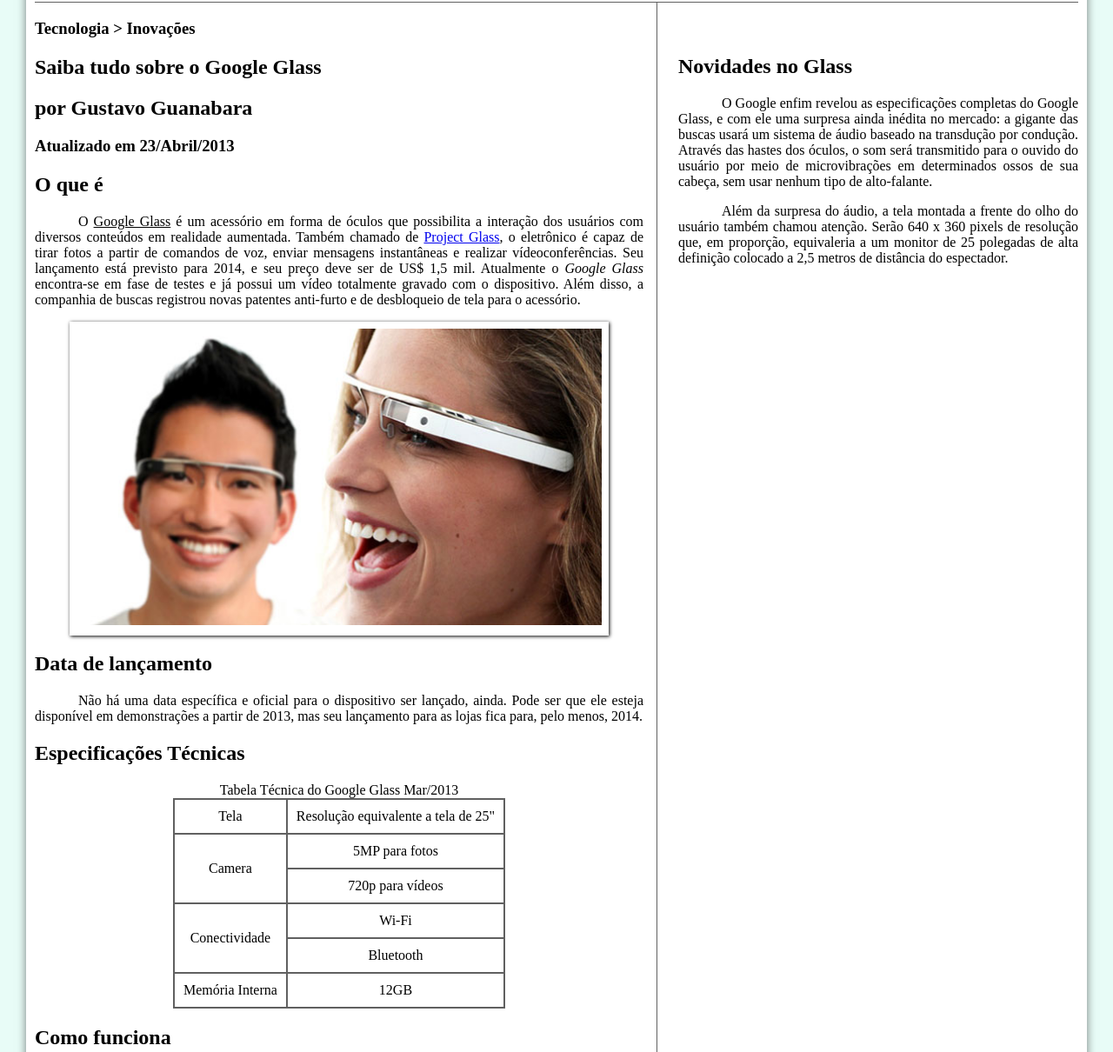
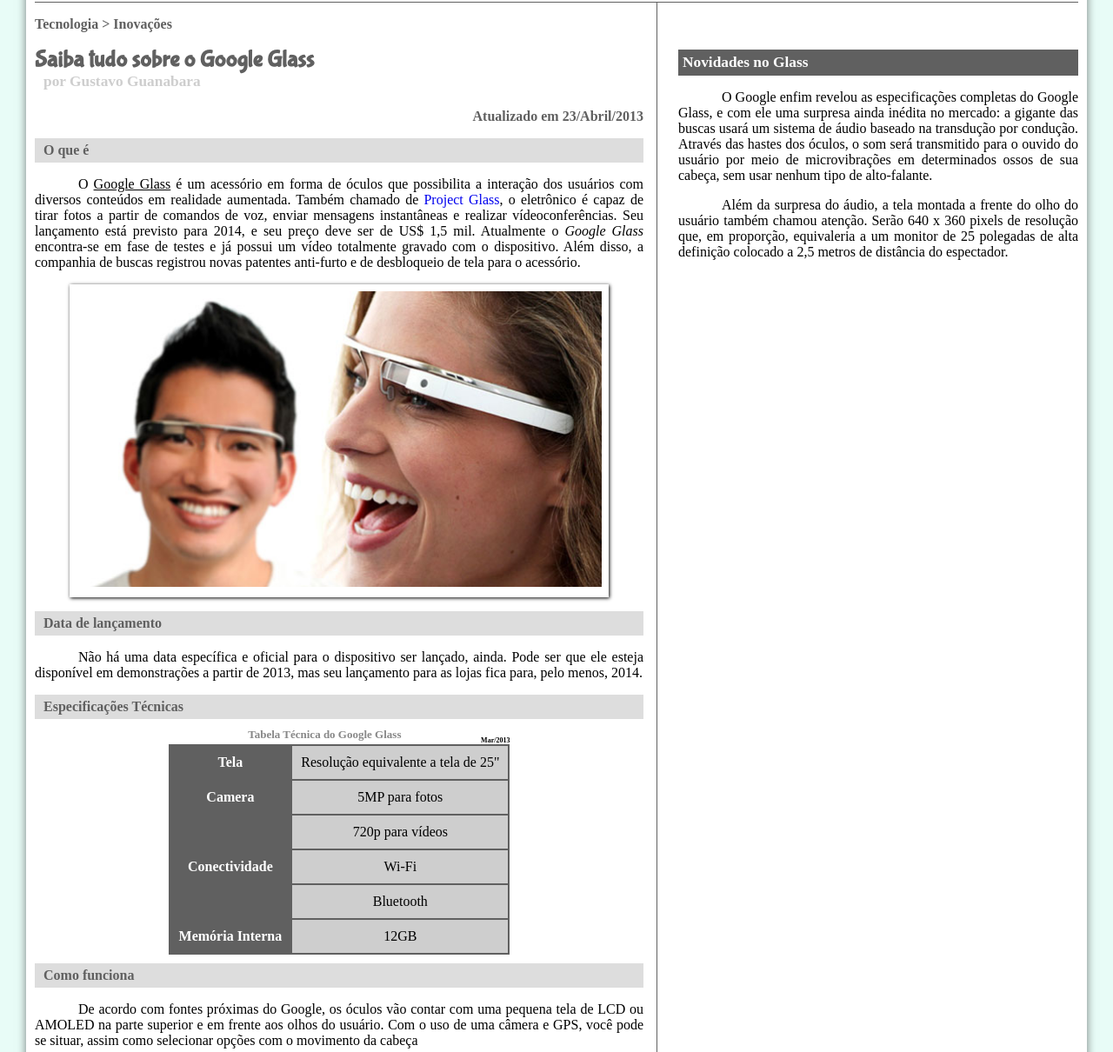
Before and after one commit to danielsalum/HTML-5-CSS3, a plain HTML site: page index.html in a window 1280 px wide. Shown: the part 176-1386 px from the top of the page at 87% size. Drawn offline with Linux system fonts and the light colour scheme.

Commit message:
Arquivos

```diff
--- a/_css/estilo.css
+++ b/_css/estilo.css
@@ -12,7 +12,7 @@
 		}
 		div#interface{
 			width:1200px;
-			height:1550px;
+			height:1760px;
 			margin: 0px auto 0px auto;
 			background-color: #ffffff;
 			box-shadow: 0px 0px 10px rgba(0,0,0,0.5);
@@ -128,6 +128,7 @@
 			width: 460px;
 			float: right;
 			padding-top: 40px;
+
 		}
 		footer#rodape{
 			clear:both;
@@ -148,3 +149,74 @@
 			padding: 10px;
 			text-align: center;
 		}
+
+		table#tabelaspec td.ce{
+			color:white;
+			background-color: #606060;
+			vertical-align: top;
+			font-weight: bold;
+		}
+		table#tabelaspec td.cd{
+			background-color: #cecece;
+		}
+		table#tabelaspec caption{
+			color: #888888;
+			font-size: 13px;
+			font-weight: bolder;
+		}
+		table#tabelaspec caption span{
+			display:block;
+			float: right;
+			color: #000000;
+			font-size: 8px;
+			margin-top: 10px;
+		}
+		article#noticia-principal h2{
+			font-size: 12pt;
+			color: #606060;
+			background-color: #dddddd;
+			padding: 5px 0px 5px 10px;
+			margin: 10px 0px 10px 0px;
+
+		}
+		header#cabecalho-de-artigo h1{
+			font-family: 'FonteLogo', sans-serif;
+			font-size: 20pt;
+			color: #606060;
+			padding-bottom: 0px;
+			margin-top: 0px;
+			margin-bottom: 0px;
+}
+ 		header#cabecalho-de-artigo h2{
+
+			font-size: 13pt;
+			color: #cecece;
+			background-color: #ffffff;
+			margin-top: 0px;
+			padding-top: 0px;
+ 		}
+ 		header#cabecalho-de-artigo h3{
+			font-size: 12pt;
+			color: #606060;
+ 		}
+ 		.direita{
+ 			text-align: right;
+ 		}
+ 		a{
+ 			text-decoration: red;
+ 		}
+ 		a.hover{
+ 			text-decoration: underline;
+ 		}
+
+ 		aside#lateral h1{
+ 			font-family: 'FonteLogo', sans-serif;
+ 			font-size: 20pt;
+ 			color: #606060;
+ 		}
+ 		aside#lateral h2{
+ 			background-color: #606060;
+ 			font-size: 13pt;
+ 			color: #ffffff;
+ 			padding: 5px;
+ 		}
--- a/index.html
+++ b/index.html
@@ -3,7 +3,7 @@
 <head>
 	<link rel ="stylesheet" type="text/css" href="_css/estilo.css"/>
 	<meta charset="UTF-8"/>
-	<title>Tudo sobre o Google Glass</title>
+	<title>Tudo sobre o Google GlassXXXX</title>
 </head>
 <body>
 	<div id="interface">
@@ -25,13 +25,15 @@
 			</nav>
 		</header>
 		<section id="corpo">
+			<article id="noticia-principal">
+				<header id="cabecalho-de-artigo">
 					<hgroup>
 						<h3>Tecnologia > Inovações</h3>
 						<h1>Saiba tudo sobre o Google Glass</h1>
 						<h2>por Gustavo Guanabara</h2>
-				<h3>Atualizado em 23/Abril/2013</h3>
+						<h3 class="direita">Atualizado em 23/Abril/2013</h3>
 					</hgroup>
-
+				</header>
 				<h2>O que é</h2>
 				<p>O <span style="text-decoration:underline">Google Glass</span> é um acessório em forma de óculos que possibilita a interação dos usuários com diversos conteúdos em realidade aumentada. Também chamado de <a href="http://www.google.com/glass/start/" target="_blank">Project Glass</a>, o eletrônico é capaz de tirar fotos a partir de comandos de voz, enviar mensagens instantâneas e realizar vídeoconferências. Seu lançamento está previsto para 2014, e seu preço deve ser de US$ 1,5 mil. Atualmente o <em>Google Glass </em>encontra-se em fase de testes e já possui um vídeo totalmente gravado com o dispositivo. Além disso, a companhia de buscas registrou novas patentes anti-furto e de desbloqueio de tela para o acessório.</p>
 				<figure class="foto-legenda">
@@ -44,19 +46,19 @@
 				<h2>Data de lançamento</h2>
 				<p>Não há uma data específica e oficial para o dispositivo ser lançado, ainda. Pode ser que ele esteja disponível em demonstrações a partir de 2013, mas seu lançamento para as lojas fica para, pelo menos, 2014.</p>
 
-			<h1>Especificações Técnicas</h1>
+				<h2>Especificações Técnicas</h2>
 
 				<table id="tabelaspec">
 					<caption>
-					Tabela Técnica do Google Glass Mar/2013
+						Tabela Técnica do Google Glass <span>Mar/2013</span>
 					</caption>
-					<tr><td>Tela</td><td>Resolução equivalente a tela de 25"</td></tr>
+						<tr><td class="ce">Tela</td><td class="cd">Resolução equivalente a tela de 25"</td></tr>
 
-					<tr><td rowspan="2">Camera</td><td> 5MP para fotos</td></tr>
-					<tr><td>720p para vídeos</td></tr>
-					<tr><td rowspan="2">Conectividade</td><td>Wi-Fi</td></tr>
-					<tr><td>Bluetooth</td></tr>
-					<tr><td>Memória Interna</td><td> 12GB</td></tr>
+						<tr><td rowspan="2" class="ce">Camera</td><td class="cd"> 5MP para fotos</td></tr>
+						<tr><td class="cd">720p para vídeos</td></tr>
+						<tr><td class="ce"rowspan="2">Conectividade</td><td class="cd">Wi-Fi</td></tr>
+						<tr><td class="cd">Bluetooth</td></tr>
+						<tr><td class="ce">Memória Interna</td><td class="cd"> 12GB</td></tr>
 
 				</table>
 				<h2>Como funciona</h2>
@@ -71,6 +73,7 @@
 				Vídeo mais recente
 
 				[AQUI ENTRA UM VÍDEO]
+			</article>
 		</section>
 		<aside id="lateral">
 			<h2>Novidades no Glass</h2>
```
Lines whose indentation alone changed are shown as unchanged.
